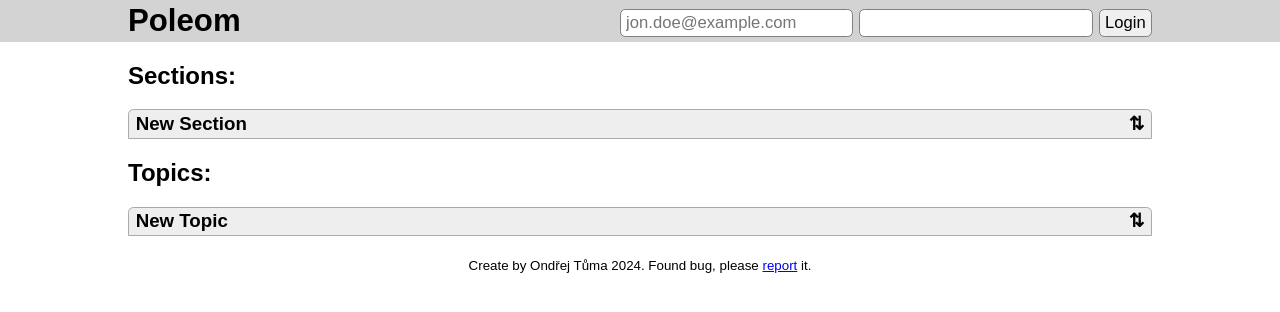
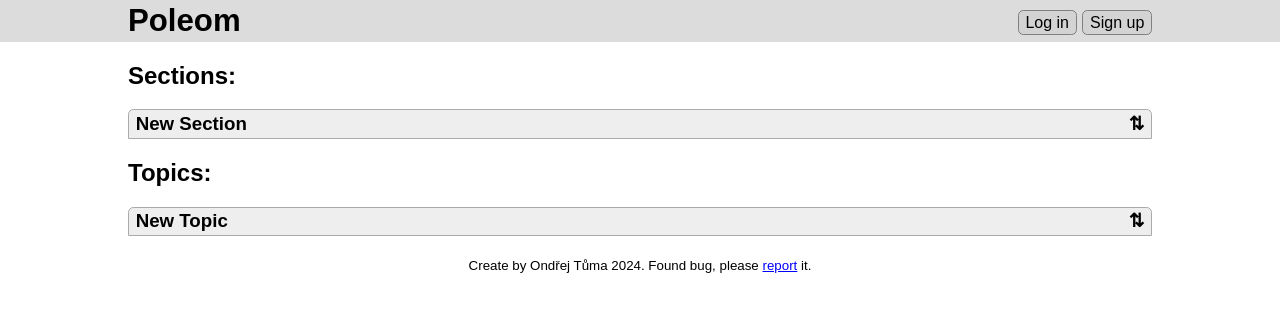
Before and after one commit to ondratu/poleom, a Python web app: template poleom/templates/index.html in a window 1280 px wide. Shown: the top 312 px of the page. Run offline with Jinja, Linux system fonts and the light colour scheme; the template is opened without the code that fills it, so the values that code supplies are empty.

Commit message:
login form

```diff
--- a/poleom/assets/css/poleom.css
+++ b/poleom/assets/css/poleom.css
@@ -16,7 +16,7 @@ nav {
   text-align: right;
   font-size: 130%;
   line-height: 2em;
-  background: lightgrey;
+  background: #dcdcdc;
 }
 nav > * > .title {
   float: left;
@@ -29,6 +29,12 @@ nav > * > a, nav > * > a:visited {
 
 h1 {
   margin: 0;
+}
+h1 > a,
+h1 > a:hover,
+h1 > a:visited {
+  color: black;
+  text-decoration: none;
 }
 
 h3.section {
@@ -139,13 +145,7 @@ input {
 
   border: 1px solid gray;
   border-radius: 4pt;
-  font-size: 100%
-}
-
-.login > input {
-  padding: 2pt 4pt;
-  margin: 0;
-  font-size: 80%;
+  font-size: 12pt;
 }
 
 textarea {
@@ -155,11 +155,42 @@ textarea {
   font-size: 110%
 }
 
-button {
+button,
+.button,
+.button:visited {
+  background-color: lightgray;
+  color: black;
+  padding: 2pt 5pt;
   border: 1px solid gray;
   border-radius: 4pt;
-  font-size: 100%
+  font-size: 12pt;
+  text-decoration: none;
 }
+button:hover,
+.button:hover {
+  border: 1px solid dimgray;
+  color: black;
+}
+
+.form label,
+.form .buttons {
+  display: block;
+  clear: both;
+  line-height: 24pt;
+}
+.form label span {
+  padding: 5pt;
+}
+.form label input {
+  float: right;
+}
+.login {
+  width: 25em;
+  margin: auto;
+  margin-top: 2em;
+  margin-bottom: 2em;
+}
+
 
 .right {
   float: right;
--- a/poleom/templates/_header.html
+++ b/poleom/templates/_header.html
@@ -18,20 +18,17 @@
     {#<script src="https://code.jquery.com/jquery-1.12.0.min.js"></script>#}
     <script src="/js/jquery-3.7.1.min.js"></script>
     <script src="/js/docutils-editor.js"></script>
-    <title>Poleom</title>
+    <title>{{ title or "Poleom" }}</title>
   </head>
   <body>
     <nav>
       <div class="page-width">
-        <h1 class="title">Poleom</h1>
+        <h1 class="title"><a href="/">Poleom</a></h1>
       {% if user %}
-        {{ user.name }}  <a href="/logout">Logout</a>
-      {% else %}
-        <form method="post" action="/login" class="login">
-          <input name="email" type="email" placeholder="jon.doe@example.com"/>
-          <input name="password" type="password"/>
-          <input value="Login" type="submit"/>
-        </form>
+        {{ user.name }}  <a href="/logout">Log out</a>
+      {% elif notheader is not defined %}
+        <a href="/login" class="button">Log in</a>
+        <a href="/signup" class="button">Sign up</a>
       {% endif %}
       </div>
     </nav>
--- a/poleom/templates/index.html
+++ b/poleom/templates/index.html
@@ -1,5 +1,4 @@
 {# vim:set softtabstop=2: -#}
-{% set page = "" %}
 {% include("_header.html") %}
 
   {% include("_sections.html") %}
--- a/poleom/templates/topic.html
+++ b/poleom/templates/topic.html
@@ -1,5 +1,4 @@
 {# vim:set softtabstop=2: -#}
-{% set page = "" %}
 {% include("_header.html") %}
 
 <ul class="breadcrumb">
```
Also changed, not shown: poleom/main.py (+20 -2 lines), poleom/templates/login.html (added, +27 -0 lines).
